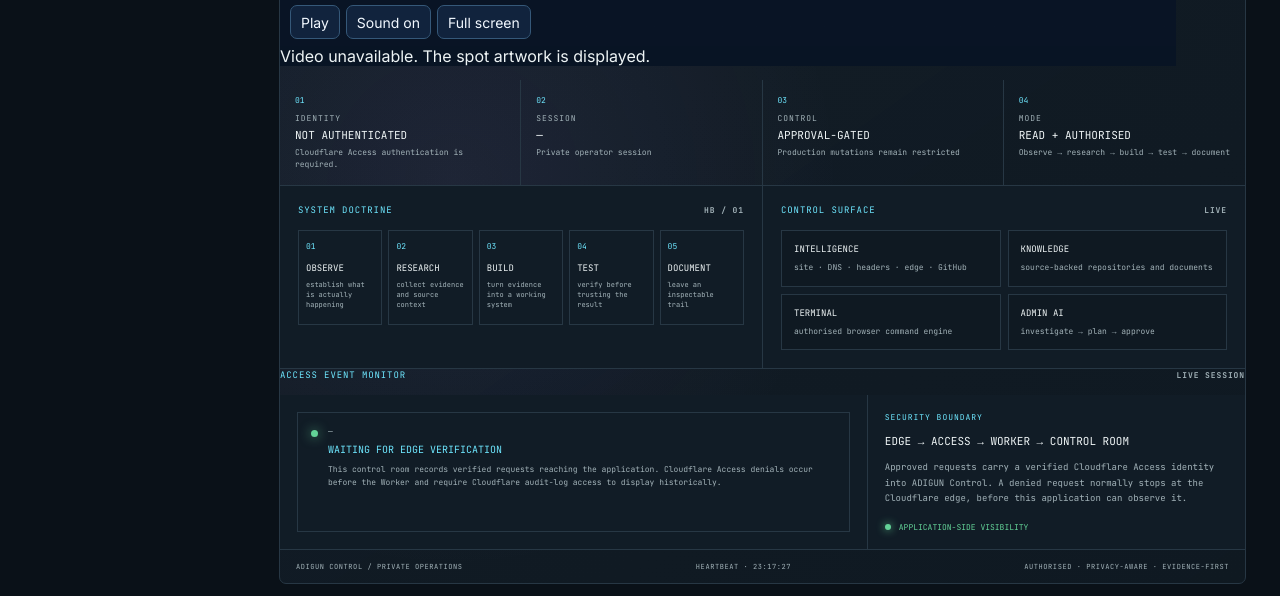
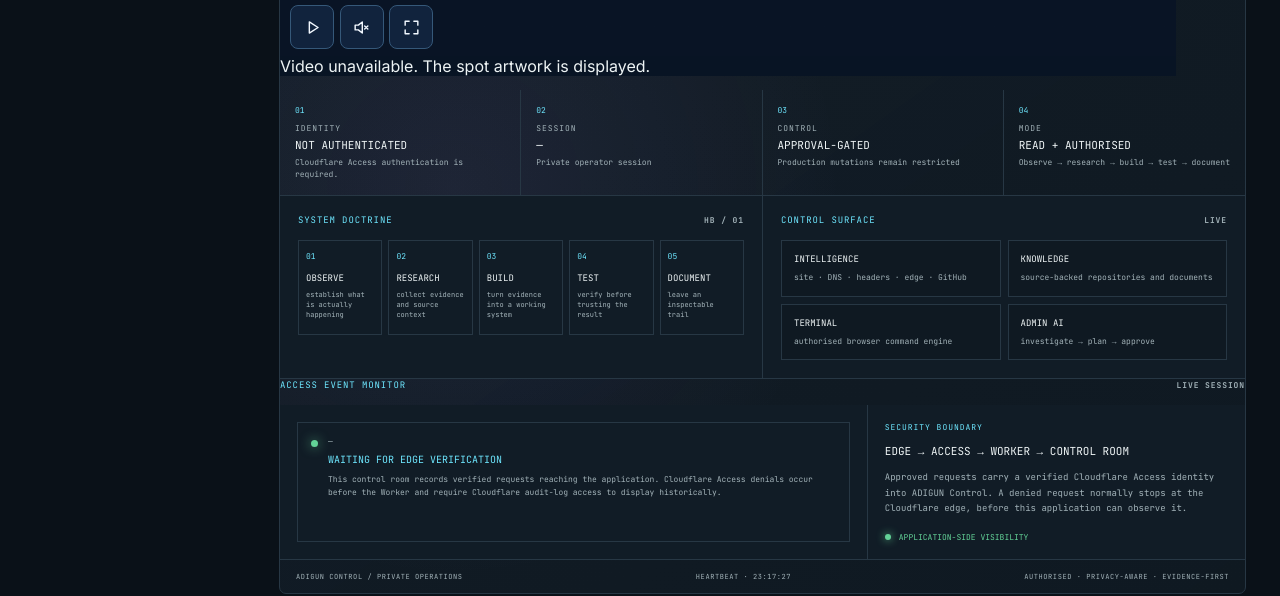
Before and after one commit to HephzibahBehulahHQ/AdigunControl, a plain HTML site: page apps/admin/admin.html in a window 1280 px wide. Shown: the part 1063-1659 px from the top of the page. Drawn offline with nearby package versions, Linux system fonts and the light colour scheme; files that its build step writes are made by us from their sources; no server answers; files whose address does not match are found by name.

Commit message:
Use accessible icons and progress in the Admin showroom (#6)

```diff
--- a/apps/admin/_hb/admin-cinema/showroom.css
+++ b/apps/admin/_hb/admin-cinema/showroom.css
@@ -124,3 +124,16 @@
 }
 .showroom:popover-open { position: fixed; inset: 0; width: 100%; height: 100%; margin: 0; }
 .showroom:is(:fullscreen, :popover-open) .showroom-video { height: 100%; min-height: 0; }
+
+/* Shared, compact cinema controls */
+.showroom-controls { align-items:center; gap:.35rem; }
+.showroom-controls .showroom-icon {
+  display:inline-grid; place-items:center; width:44px; min-width:44px; min-height:44px;
+  padding:0; border-radius:.5rem;
+}
+.showroom-controls .showroom-icon[hidden], .showroom-progress[hidden] { display:none; }
+.showroom-icon svg { width:19px; height:19px; fill:none; stroke:currentColor; stroke-width:1.8; stroke-linecap:round; stroke-linejoin:round; pointer-events:none; }
+.showroom-icon:hover, .showroom-icon[aria-pressed="true"] { color:var(--accent,#57d7ef); }
+.showroom-icon:focus-visible, .showroom-progress:focus-visible { outline:2px solid var(--accent,#57d7ef); outline-offset:2px; }
+.showroom-progress { flex:1 1 4.5rem; min-width:3rem; max-width:100%; accent-color:var(--accent,#57d7ef); }
+.showroom-time { font-variant-numeric:tabular-nums; font-size:.75rem; }
--- a/apps/admin/_hb/admin-cinema/showroom.js
+++ b/apps/admin/_hb/admin-cinema/showroom.js
@@ -42,24 +42,50 @@
   const describe = name => hooks[name]?.[languageIndex()] || name;
   let soundEnabled = false;
   const activePlayers = new Set();
-  const soundControls = new Set();
+  const soundControls = new Map();
+
+
+  const iconPaths = {
+    play:'M8 5v14l11-7z', pause:'M9 5v14M15 5v14',
+    previous:'M6 5v14M18 5l-10 7 10 7z', next:'M18 5v14M6 5l10 7-10 7z',
+    muted:'M4 9h4l5-4v14l-5-4H4zM16 10l4 4m0-4-4 4',
+    sound:'M4 9h4l5-4v14l-5-4H4zM16 9a4 4 0 0 1 0 6m3-8a7 7 0 0 1 0 10',
+    expand:'M9 4H4v5m11-5h5v5M4 15v5h5m11-5v5h-5',
+    shrink:'M4 9h5V4m6 0v5h5M9 20v-5H4m16 0h-5v5',
+    walkthrough:'M4 5h16v14H4zM10 9l5 3-5 3z',
+    trailer:'M4 5h16v14H4zM9 9h6m-6 3h6m-6 3h6',
+    quality:'M3 5h18v14H3zM6 9v3h4m-1-3v6m4-6v6m4-6-4 3 4 3'
+  };
+  function setIcon(button, name, title) {
+    const svg = document.createElementNS('http://www.w3.org/2000/svg', 'svg');
+    svg.setAttribute('viewBox', '0 0 24 24');
+    svg.setAttribute('aria-hidden', 'true');
+    const path = document.createElementNS(svg.namespaceURI, 'path');
+    path.setAttribute('d', iconPaths[name]);
+    svg.append(path);
+    button.classList.add('showroom-icon');
+    button.title = title;
+    button.replaceChildren(svg);
+  }
 
   function syncSound() {
     const owner = soundEnabled ? [...activePlayers].at(-1) : null;
     for (const player of activePlayers) player.muted = player !== owner;
-    for (const button of soundControls) {
-      button.textContent = soundEnabled ? 'Sound off' : 'Sound on';
-      button.setAttribute('aria-pressed', String(soundEnabled));
+    for (const [button, player] of soundControls) {
+      const audible = player === owner;
+      setIcon(button, audible ? 'sound' : 'muted', audible ? 'Mute' : 'Unmute');
+      button.setAttribute('aria-pressed', String(audible));
     }
     document.dispatchEvent(new CustomEvent('hb:showroom-sound', {detail:soundEnabled}));
   }
 
   function mount(root, names, { active = true, onExplore, walkthrough = false, manualSelection = false } = {}) {
     let index = 0;
-    let shouldPlay = true;
+    let shouldPlay = !window.matchMedia?.("(prefers-reduced-motion: reduce)")?.matches;
     let isActive = active;
     let extended = false;
     let highResolution = false;
+    let inViewport = true;
     const video = document.createElement('video');
     video.className = 'showroom-video';
     video.muted = true;
@@ -78,6 +104,7 @@
       const control = document.createElement('button');
       control.type = 'button';
       control.textContent = text;
+      control.title = label;
       control.setAttribute('aria-label', label);
       control.addEventListener('click', onClick);
       return control;
@@ -85,13 +112,15 @@
 
     const previous = button('‹', 'Previous spot', () => select(index - 1, true));
     const next = button('›', 'Next spot', () => select(index + 1, true));
+    setIcon(previous, 'previous', 'Previous spot');
+    setIcon(next, 'next', 'Next spot');
     const toggle = button('Play', 'Play showroom', () => {
       shouldPlay = video.paused;
       syncPlayback();
     });
     const explore = onExplore && button('Explore product', 'Explore product', () => onExplore(names[index]));
     const sound = button('Sound on', 'Showroom sound', () => {
-      soundEnabled = !soundEnabled;
+      soundEnabled = video.muted;
       if (soundEnabled && video.autoplay) {
         activePlayers.delete(video);
         activePlayers.add(video);
@@ -99,10 +128,13 @@
       syncSound();
       if (video.autoplay) video.play().catch(() => { video.muted = true; });
     });
-    soundControls.add(sound);
+    soundControls.set(sound, video);
+    setIcon(sound, 'muted', 'Unmute');
     const demo = walkthrough && !previews.has(names[0]) && button('Watch walkthrough', 'Watch walkthrough', () => {
       extended = !extended;
-      demo.textContent = extended ? 'Back to trailer' : 'Watch walkthrough';
+      const label = extended ? 'Back to trailer' : 'Watch walkthrough';
+      setIcon(demo, extended ? 'trailer' : 'walkthrough', label);
+      demo.setAttribute('aria-label', label);
       demo.setAttribute('aria-pressed', String(extended));
       if (quality) quality.hidden = !extended;
       shouldPlay = true;
@@ -110,16 +142,44 @@
     });
     const quality = demo && ultraHD.has(names[0]) && button('Watch in 4K', 'Change walkthrough quality', () => {
       highResolution = !highResolution;
-      quality.textContent = highResolution ? 'Use HD' : 'Watch in 4K';
+      setIcon(quality, 'quality', highResolution ? 'Switch to HD' : 'Watch in 4K');
       quality.setAttribute('aria-pressed', String(highResolution));
       select(index);
     });
     if (names.length > 1 && !manualSelection) controls.append(previous);
     controls.append(toggle);
     if (names.length > 1 && !manualSelection) controls.append(next);
-    controls.append(sound);
-    if (demo) controls.append(demo);
+    const elapsed = document.createElement('span');
+    elapsed.className = 'showroom-time';
+    elapsed.hidden = true;
+    const seek = document.createElement('input');
+    seek.type = 'range';
+    seek.className = 'showroom-progress';
+    seek.min = '0';
+    seek.step = '0.1';
+    seek.value = '0';
+    seek.hidden = true;
+    seek.setAttribute('aria-label', 'Seek video');
+    function updateProgress() {
+      const ready = Number.isFinite(video.duration) && video.duration > 0;
+      seek.hidden = !ready;
+      elapsed.hidden = !ready || !extended;
+      if (ready) {
+        seek.max = String(video.duration);
+        seek.value = String(video.currentTime);
+        const whole = Math.floor(video.currentTime);
+        elapsed.textContent = Math.floor(whole / 60) + ':' + String(whole % 60).padStart(2, '0');
+      }
+    }
+    seek.addEventListener('input', () => { video.currentTime = Number(seek.value); });
+    for (const event of ['durationchange','timeupdate','emptied']) video.addEventListener(event, updateProgress);
+    controls.append(seek, elapsed, sound);
+    if (demo) {
+      setIcon(demo, 'walkthrough', 'Watch walkthrough');
+      controls.append(demo);
+    }
     if (quality) {
+      setIcon(quality, 'quality', 'Watch in 4K');
       quality.hidden = true;
       quality.setAttribute('aria-pressed', 'false');
       controls.append(quality);
@@ -150,8 +210,10 @@
       }
     });
     const updateFullscreen = () => {
-      if (fullscreen) fullscreen.textContent = document.fullscreenElement === root || root.matches(':popover-open')
-        ? 'Exit full screen' : 'Full screen';
+      if (!fullscreen) return;
+      const expanded = document.fullscreenElement === root || root.matches(':popover-open');
+      setIcon(fullscreen, expanded ? 'shrink' : 'expand', expanded ? 'Exit full screen' : 'Full screen');
+      fullscreen.setAttribute('aria-pressed', String(expanded));
     };
     const onTheaterKey = event => {
       if (event.key === 'Escape' && root.matches(':popover-open')) {
@@ -161,6 +223,7 @@
       }
     };
     if (fullscreen) {
+      updateFullscreen();
       controls.append(fullscreen);
       root.addEventListener('fullscreenchange', updateFullscreen);
       root.addEventListener('keydown', onTheaterKey);
@@ -172,12 +235,12 @@
 
     function updateToggle() {
       const label = video.paused ? 'Play' : 'Pause';
-      toggle.textContent = label;
+      setIcon(toggle, video.paused ? 'play' : 'pause', label);
       toggle.setAttribute('aria-label', label + ' showroom');
     }
 
     function syncPlayback() {
-      video.autoplay = shouldPlay && isActive && !document.hidden;
+      video.autoplay = shouldPlay && isActive && inViewport && !document.hidden;
       if (video.autoplay) {
         activePlayers.add(video);
         syncSound();
@@ -232,6 +295,11 @@
       status.textContent = 'Video unavailable. The spot artwork is displayed.';
       updateToggle();
     });
+    const visibility = typeof IntersectionObserver === "function" ? new IntersectionObserver(entries => {
+      inViewport = entries.at(-1).isIntersecting;
+      syncPlayback();
+    }) : null;
+    visibility?.observe(root);
     select(0);
 
     return {
@@ -254,6 +322,7 @@
         isActive = false;
         syncPlayback();
         localize.disconnect();
+        visibility?.disconnect();
         root.removeEventListener('fullscreenchange', updateFullscreen);
         root.removeEventListener('keydown', onTheaterKey);
         closeTheater();
```
